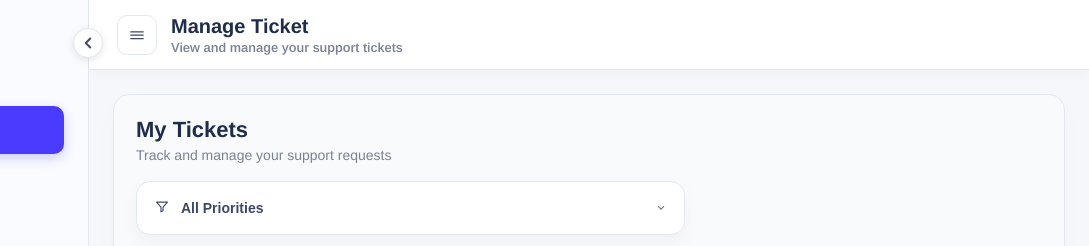
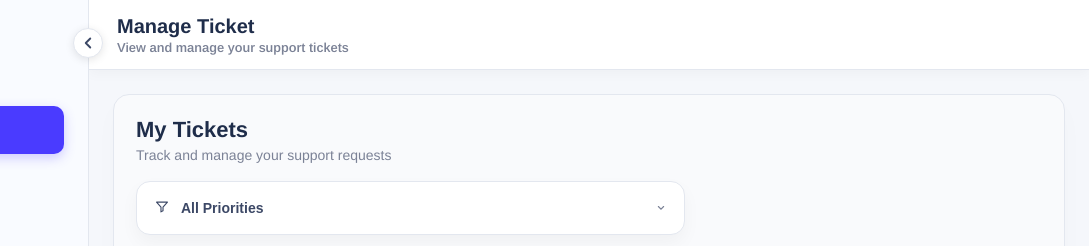
Before and after one commit to myojiii/TicketingSystem, a website: page public/staff/index.html in a window 1280 px wide. Shown: the top 246 px of the page, 191-1280 px from the left. Drawn offline with nearby package versions, Linux system fonts and the light colour scheme.

Commit message:
removed the toggle menu

```diff
--- a/public/staff/index.html
+++ b/public/staff/index.html
@@ -55,11 +55,6 @@
 
     <section class="content">
       <header class="topbar">
-        <button class="icon-btn" type="button" aria-label="Toggle menu">
-          <svg viewBox="0 0 24 24" aria-hidden="true">
-            <path d="M4 7.5h16v1.5H4V7.5Zm0 4h16v1.5H4v-1.5Zm0 4h16v1.5H4v-1.5Z"></path>
-          </svg>
-        </button>
         <div class="topbar-text">
           <div class="topbar-title">Manage Ticket</div>
           <div class="topbar-sub">View and manage your support tickets</div>
```
Also changed, not shown: public/admin/index.html (+0 -5 lines).
